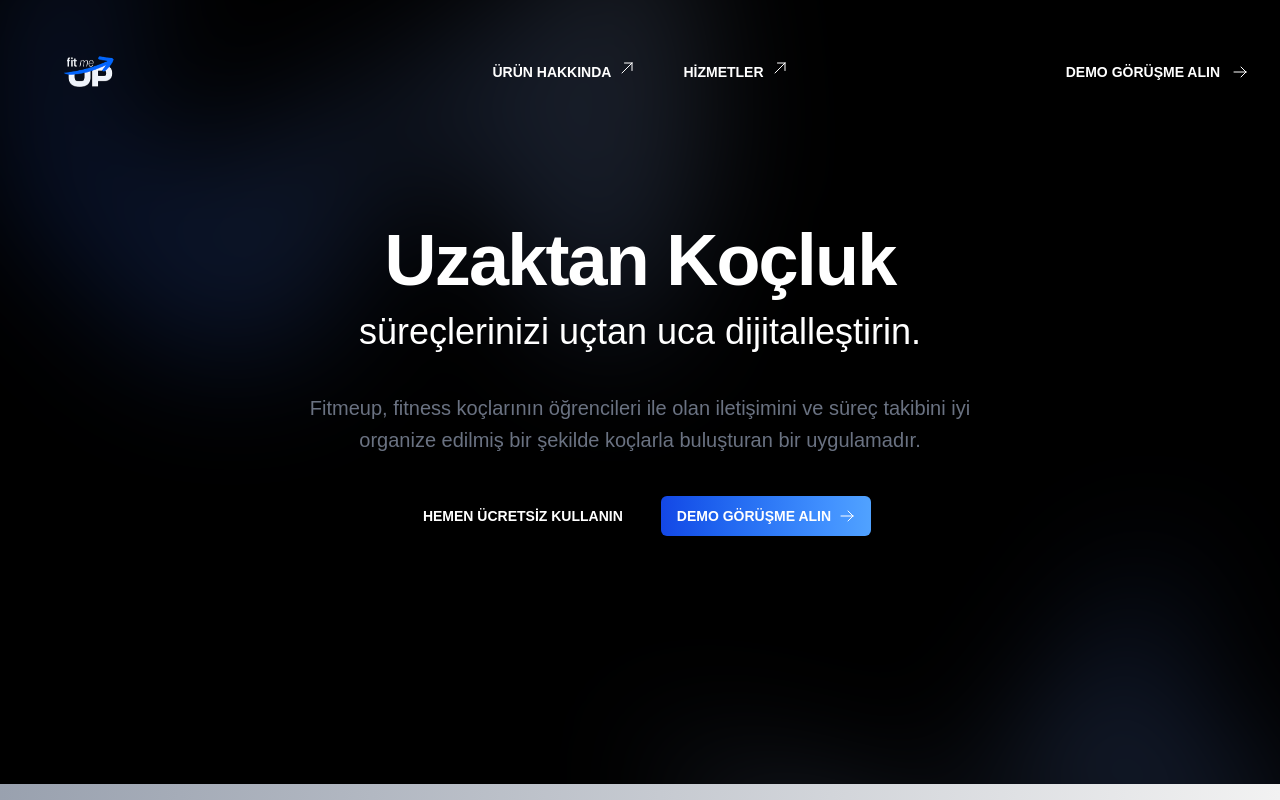
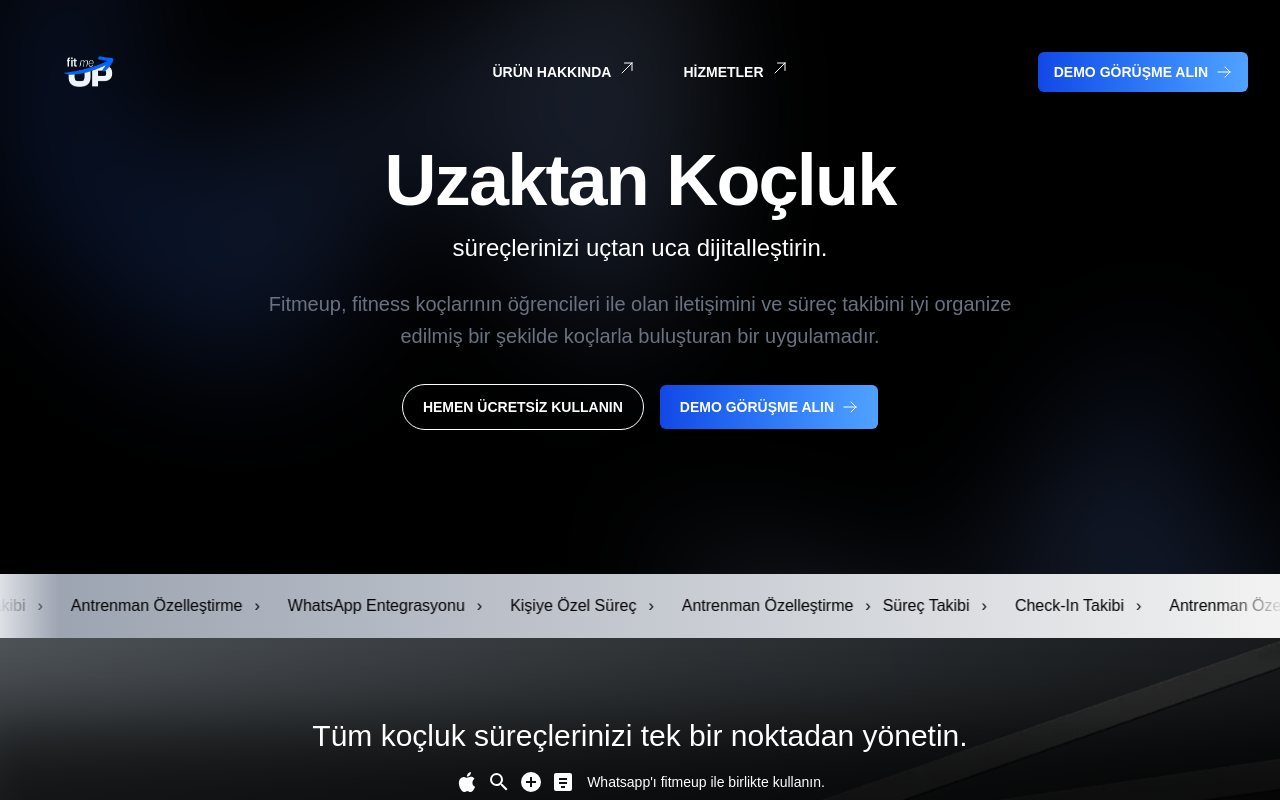
Before and after one commit to Emrehrz/fitmeup-landing, a Vue app: page / in a window 1280 px wide. Shown: the top 800 px of the page. Built offline with nearby package versions, Linux system fonts and the light colour scheme.

Commit message:
etiket seridi animasyon ekleme

```diff
--- a/src/components/TagsTape.vue
+++ b/src/components/TagsTape.vue
@@ -6,21 +6,65 @@
   { name: 'WhatsApp Entegrasyonu', href: '#' },
   { name: 'Kişiye Özel Süreç', href: '#' },
   { name: 'Antrenman Özelleştirme', href: '#' },
-  { name: 'WhatsApp', href: '#' },
 ];
+
+import { ref, onMounted } from 'vue';
+
+const animationSpeedSeconds = 25; // Animasyon hızı (saniye)
+const marqueeContainerRef = ref(null);
+
+// Ekranın genişliğine göre animasyon hızını hesaplama
+onMounted(() => {
+  // Ekran boyutu değişikliğinde animasyon hızını ayarla
+  const updateAnimationDuration = () => {
+    if (!marqueeContainerRef.value) return;
+
+    const container = marqueeContainerRef.value;
+    const contentWidth = container.scrollWidth;
+    const viewportWidth = container.clientWidth;
+
+    // Ekran genişliğine göre animasyonu ayarla
+    if (contentWidth < viewportWidth) {
+      // İçerik ekrandan küçükse animasyonu devre dışı bırak
+      container.style.animation = 'none';
+    } else {
+      // İçerik ekrandan büyükse animasyonu etkinleştir
+      container.style.animation = `scrollTags ${animationSpeedSeconds}s linear infinite`;
+    }
+  };
+
+  updateAnimationDuration();
+  window.addEventListener('resize', updateAnimationDuration);
+});
 </script>
 
 <template>
   <div
-    class="tags-tape-container w-full bg-gradient-to-r from-gray-400 to-[#F2F2F2] text-[Black] py-3 md:py-4 overflow-x-auto whitespace-nowrap">
-    <div class="container mx-auto px-4 md:px-8">
-      <div class="tags-wrapper flex items-center space-x-3 md:space-x-4 text-xs md:text-sm lg:text-base">
-        <div v-for="(tag, index) in tags" :key="index" class="tag-item flex items-center group">
-          <a :href="tag.href" class="tag-link hover:text-[DarkBlue] transition-colors duration-300 font-medium px-1">
-            {{ tag.name }}
-          </a>
-          <span v-if="index < tags.length - 1"
-            class="separator  mx-1 md:mx-2 transform transition-transform duration-300 group-hover:translate-x-1">›</span>
+    class="tags-tape-container w-full bg-gradient-to-r from-gray-400 to-[#F2F2F2] text-[Black] py-3 md:py-4 overflow-hidden">
+    <div class="marquee-outer">
+      <div ref="marqueeContainerRef" class="marquee-inner">
+        <!-- İlk kopya -->
+        <div class="tags-wrapper flex items-center space-x-3 md:space-x-4 text-xs md:text-sm lg:text-base">
+          <div v-for="(tag, index) in tags" :key="`original-${index}`"
+            class="tag-item flex items-center group whitespace-nowrap">
+            <a :href="tag.href" class="tag-link hover:text-[DarkBlue] transition-colors duration-300 font-medium px-1">
+              {{ tag.name }}
+            </a>
+            <span
+              class="separator mx-1 md:mx-2 transform transition-transform duration-300 group-hover:translate-x-1">›</span>
+          </div>
+        </div>
+
+        <!-- İkinci kopya (ilk kopyanın eşiti) -->
+        <div class="tags-wrapper flex items-center space-x-3 md:space-x-4 text-xs md:text-sm lg:text-base">
+          <div v-for="(tag, index) in tags" :key="`duplicate-${index}`"
+            class="tag-item flex items-center group whitespace-nowrap">
+            <a :href="tag.href" class="tag-link hover:text-[DarkBlue] transition-colors duration-300 font-medium px-1">
+              {{ tag.name }}
+            </a>
+            <span
+              class="separator mx-1 md:mx-2 transform transition-transform duration-300 group-hover:translate-x-1">›</span>
+          </div>
         </div>
       </div>
     </div>
@@ -30,26 +74,61 @@
 <style>
 .tags-tape-container {
   position: relative;
+  width: 100%;
 }
 
-.tags-tape-container::after {
-  content: '';
-  position: absolute;
-  right: 0;
-  top: 0;
-  height: 100%;
-  width: 50px;
-  pointer-events: none;
+.marquee-outer {
+  width: 100%;
+  overflow: hidden;
+  position: relative;
+}
+
+.marquee-inner {
+  display: inline-flex;
+  /* Inline-flex kullanarak içeriğin doğal genişlikte olmasını sağla */
+  animation: scrollTags 25s linear infinite;
+  will-change: transform;
+  /* Performans optimizasyonu */
+  padding-left: 0;
+  /* Başlangıç noktasını kontrol etmek için */
+}
+
+/* Etiket öğelerinin düzgün aralık ve üst üste binmemesini sağla */
+.tag-item {
+  display: flex;
+  align-items: center;
+  flex-shrink: 0;
+  /* Öğelerin küçülmesini engelle */
+}
+
+@keyframes scrollTags {
+  0% {
+    transform: translateX(0);
+  }
+
+  100% {
+    transform: translateX(-50%);
+    /* Yalnızca öğelerin yarısı kadar kaydır (iki kopya olduğu için) */
+  }
+}
+
+/* Fare ile üzerine gelince animasyonu durdur */
+.marquee-outer:hover .marquee-inner {
+  animation-play-state: paused;
 }
 
 .tags-wrapper {
   position: relative;
   padding: 0.25rem 0;
+  display: flex;
+  align-items: center;
 }
 
 .tag-link {
   position: relative;
   transition: all 0.3s ease;
+  white-space: nowrap;
+  /* Metin sarmalamayı engelle */
 }
 
 .tag-link::after {
@@ -67,50 +146,65 @@
   width: 100%;
 }
 
-/* Improved separator style */
+/* Ayırıcı stil iyileştirmesi */
 .separator {
   font-weight: 300;
+  display: inline-block;
+  /* Düzgün oluşum sağla */
 }
 
-/* Hide scrollbar but keep functionality */
-.whitespace-nowrap::-webkit-scrollbar {
-  display: none;
+/* Kenarlarda gradient geçiş efekti ekle */
+.tags-tape-container::before,
+.tags-tape-container::after {
+  content: '';
+  position: absolute;
+  top: 0;
+  width: 60px;
+  height: 100%;
+  pointer-events: none;
+  z-index: 1;
 }
 
-.whitespace-nowrap {
-  scrollbar-width: none;
-  -ms-overflow-style: none;
+.tags-tape-container::before {
+  left: 0;
+  background: linear-gradient(to right, rgba(229, 231, 235, 0.9), rgba(229, 231, 235, 0));
 }
 
-/* Add a subtle sliding in animation when page loads */
-@keyframes slideIn {
-  from {
-    transform: translateX(-10px);
-    opacity: 0;
-  }
+.tags-tape-container::after {
+  right: 0;
+  background: linear-gradient(to left, rgba(242, 242, 242, 0.9), rgba(242, 242, 242, 0));
+}
 
-  to {
-    transform: translateX(0);
-    opacity: 1;
+/* Duyarlı ayarlamalar */
+@media (max-width: 768px) {
+  .marquee-inner {
+    animation-duration: 20s;
+    /* Orta ekranlarda daha hızlı */
   }
 }
 
-.tag-item {
-  animation: slideIn 0.5s ease forwards;
-  animation-delay: calc(0.05s * var(--i));
-  opacity: 0;
-}
-
-/* Override animation for small screens */
 @media (max-width: 640px) {
-  .tag-item {
-    animation: none;
-    opacity: 1;
+  .marquee-inner {
+    animation-duration: 15s;
+    /* Küçük ekranlarda en hızlı */
   }
 
   .tag-link {
     padding-right: 0.25rem;
     padding-left: 0.25rem;
+    font-size: 0.75rem;
+    /* Mobilde daha küçük yazı tipi */
+  }
+
+  .separator {
+    margin-left: 0.25rem;
+    margin-right: 0.25rem;
+  }
+
+  .tags-tape-container::before,
+  .tags-tape-container::after {
+    width: 40px;
+    /* Mobilde daha küçük gradient */
   }
 }
 </style>
--- a/src/components/TheHero.vue
+++ b/src/components/TheHero.vue
@@ -3,7 +3,7 @@
 </script>
 
 
-<template>
+<!-- <template>
   <div class="relative isolate px-6 pt-8 sm:p-6 md:pt-0 lg:px-8">
     <div class="absolute inset-x-0 -top-40 -z-10 transform-gpu overflow-hidden blur-3xl sm:-top-80" aria-hidden="true">
       <div
@@ -46,4 +46,61 @@
         style="clip-path: polygon(74.1% 44.1%, 100% 61.6%, 97.5% 26.9%, 85.5% 0.1%, 80.7% 2%, 72.5% 32.5%, 60.2% 62.4%, 52.4% 68.1%, 47.5% 58.3%, 45.2% 34.5%, 27.5% 76.7%, 0.1% 64.9%, 17.9% 100%, 27.6% 76.8%, 76.1% 97.7%, 74.1% 44.1%)" />
     </div>
   </div>
+</template> -->
+
+<template>
+  <div class="relative isolate px-4 sm:px-6 md:px-8 pt-8 md:pt-0">
+    <div class="absolute inset-x-0 -top-40 -z-10 transform-gpu overflow-hidden blur-3xl sm:-top-80" aria-hidden="true">
+      <div
+        class="relative left-[calc(50%-11rem)] aspect-1155/678 w-[36.125rem] -translate-x-1/2 rotate-[30deg] bg-linear-to-tr from-[Darkblue] to-gray-500 opacity-30 sm:left-[calc(50%-30rem)] sm:w-[72.1875rem]"
+        style="clip-path: polygon(74.1% 44.1%, 100% 61.6%, 97.5% 26.9%, 85.5% 0.1%, 80.7% 2%, 72.5% 32.5%, 60.2% 62.4%, 52.4% 68.1%, 47.5% 58.3%, 45.2% 34.5%, 27.5% 76.7%, 0.1% 64.9%, 17.9% 100%, 27.6% 76.8%, 76.1% 97.7%, 74.1% 44.1%)" />
+    </div>
+    <div class="absolute inset-x-0 -top-40 -z-10 transform-gpu overflow-hidden blur-3xl sm:-top-80" aria-hidden="true">
+      <div
+        class="relative left-1/2 w-[36rem] sm:w-[72rem] -translate-x-1/2 rotate-[30deg] bg-gradient-to-tr from-blue-900 to-gray-500 opacity-30"
+        style="clip-path: polygon(74.1% 44.1%, 100% 61.6%, 97.5% 26.9%, 85.5% 0.1%, 80.7% 2%, 72.5% 32.5%, 60.2% 62.4%, 52.4% 68.1%, 47.5% 58.3%, 45.2% 34.5%, 27.5% 76.7%, 0.1% 64.9%, 17.9% 100%, 27.6% 76.8%, 76.1% 97.7%, 74.1% 44.1%)" />
+    </div>
+
+    <div class="mx-auto max-w-3xl py-20 sm:py-28 lg:py-36 px-4 sm:px-0 text-center">
+      <h1 class="text-5xl md:text-6xl lg:text-7xl font-bold tracking-tight text-center mb-2 md:mb-4">
+        Uzaktan Koçluk
+      </h1>
+
+      <p class="text-lg sm:text-xl md:text-2xl font-light mb-6">
+        süreçlerinizi uçtan uca dijitalleştirin.
+      </p>
+
+      <p class="mt-6 text-lg font-medium text-pretty text-gray-500 sm:text-xl/8"> Fitmeup, fitness koçlarının
+        öğrencileri ile olan iletişimini ve süreç takibini
+        iyi organize edilmiş bir şekilde koçlarla buluşturan bir uygulamadır.</p>
+
+      <div class="mt-8 flex flex-col sm:flex-row justify-center items-center gap-4">
+        <a href="#"
+          class="rounded-full border border-white hover:bg-white hover:text-black transition-colors px-5 py-3 text-sm font-semibold text-white">
+          HEMEN ÜCRETSİZ KULLANIN
+        </a>
+
+        <a href="#"
+          class="flex items-center gap-2 px-5 py-3 text-sm font-semibold bg-gradient-to-r from-blue-700 to-blue-400 hover:opacity-90 rounded-md text-white">
+          DEMO GÖRÜŞME ALIN
+          <ArrowRightIcon class="w-4 h-4" />
+        </a>
+      </div>
+    </div>
+
+    <div
+      class="absolute inset-x-0 top-[calc(100%-13rem)] -z-10 transform-gpu overflow-hidden blur-3xl sm:top-[calc(100%-30rem)]"
+      aria-hidden="true">
+      <div
+        class="relative left-[calc(50%+3rem)] aspect-1155/678 w-[36.125rem] -translate-x-1/2 bg-linear-to-tr from-gray-500 to-[Darkblue] opacity-30 sm:left-[calc(50%+36rem)] sm:w-[72.1875rem]"
+        style="clip-path: polygon(74.1% 44.1%, 100% 61.6%, 97.5% 26.9%, 85.5% 0.1%, 80.7% 2%, 72.5% 32.5%, 60.2% 62.4%, 52.4% 68.1%, 47.5% 58.3%, 45.2% 34.5%, 27.5% 76.7%, 0.1% 64.9%, 17.9% 100%, 27.6% 76.8%, 76.1% 97.7%, 74.1% 44.1%)" />
+    </div>
+    <div
+      class="absolute inset-x-0 top-[calc(100%-13rem)] -z-10 transform-gpu overflow-hidden blur-3xl sm:top-[calc(100%-30rem)]"
+      aria-hidden="true">
+      <div
+        class="relative left-1/2 w-[36rem] sm:w-[72rem] -translate-x-1/2 bg-gradient-to-tr from-gray-500 to-blue-900 opacity-30"
+        style="clip-path: polygon(74.1% 44.1%, 100% 61.6%, 97.5% 26.9%, 85.5% 0.1%, 80.7% 2%, 72.5% 32.5%, 60.2% 62.4%, 52.4% 68.1%, 47.5% 58.3%, 45.2% 34.5%, 27.5% 76.7%, 0.1% 64.9%, 17.9% 100%, 27.6% 76.8%, 76.1% 97.7%, 74.1% 44.1%)" />
+    </div>
+  </div>
 </template>
--- a/src/components/TheNavbar.vue
+++ b/src/components/TheNavbar.vue
@@ -16,10 +16,7 @@
     <nav class="flex items-center justify-between p-6 lg:px-8" aria-label="Global">
       <div class="flex lg:flex-1">
         <a href="#" class="-m-1.5 p-1.5">
-          <span class="sr-only">Your Company</span>
           <img src="../assets/img/Logo2.png" alt="Logo" class="h-24 w-auto image-rendering-optimized" />
-          <!-- <img class="h-8 w-auto" src="https://tailwindcss.com/plus-assets/img/logos/mark.svg?color=indigo&shade=600"
-            alt="" /> -->
         </a>
       </div>
       <div class="flex lg:hidden">
@@ -30,14 +27,15 @@
         </button>
       </div>
       <div class="hidden lg:flex lg:gap-x-12">
-        <a v-for="item in navigation" :key="item.name" :href="item.href" class=" flex gap-2 text-sm/6 font-semibold ">{{
+        <a v-for="item in navigation" :key="item.name" :href="item.href" class=" flex gap-2 text-sm/6 font-semibold">{{
           item.name
-          }}
+        }}
           <ArrowUpRightIcon class="size-4" aria-hidden="true" />
         </a>
       </div>
       <div class="hidden lg:flex lg:flex-1 lg:justify-end">
-        <a href="#" class="flex gap-3 items-center text-sm/6 font-semibold ">DEMO
+        <a href="#"
+          class="flex gap-2 items-center px-4 py-2 text-sm/6 font-semibold bg-gradient-to-r from-blue-700 to-blue-400 hover:opacity-90 transition-opacity duration-300 rounded-md">DEMO
           GÖRÜŞME ALIN
           <ArrowRightIcon class="size-4" />
         </a>
@@ -48,12 +46,11 @@
       <DialogPanel
         class="fixed inset-y-0 right-0 z-50 w-full overflow-y-auto bg-[Black] px-6 py-6 sm:max-w-sm sm:ring-1 sm:ring-gray-900/10">
         <div class="flex items-center justify-between">
-          <a href="#" class="-m-1.5 p-1.5">
+          <!-- <a href="#" class="-m-1.5 p-1.5">
             <span class="sr-only">Your Company</span>
-            <img class="h-8 w-auto" src="https://tailwindcss.com/plus-assets/img/logos/mark.svg?color=indigo&shade=600"
-              alt="" />
-          </a>
-          <button type="button" class="-m-2.5 rounded-md p-2.5 " @click="mobileMenuOpen = false">
+            <img class="h-8 w-auto" src="../assets/img/Logo2.png" alt="" />
+          </a> -->
+          <button type="button" class="ml-auto rounded-md p-2.5 " @click="mobileMenuOpen = false">
             <span class="sr-only">Close menu</span>
             <XMarkIcon class="size-6" aria-hidden="true" />
           </button>
@@ -66,8 +63,11 @@
                   item.name }}</a>
             </div>
             <div class="py-6">
-              <a href="#" class="-mx-3 block rounded-lg px-3 py-2.5 text-base/7 font-semibold  hover:bg-gray-50">DEMO
-                GÖRÜŞME ALIN </a>
+              <a href="#"
+                class="flex gap-2 items-center px-4 py-2 text-sm/6 font-semibold bg-gradient-to-r from-blue-700 to-blue-400 hover:opacity-90 transition-opacity duration-300 rounded-md">DEMO
+                GÖRÜŞME ALIN
+                <ArrowRightIcon class="size-4" />
+              </a>
             </div>
           </div>
         </div>
```
